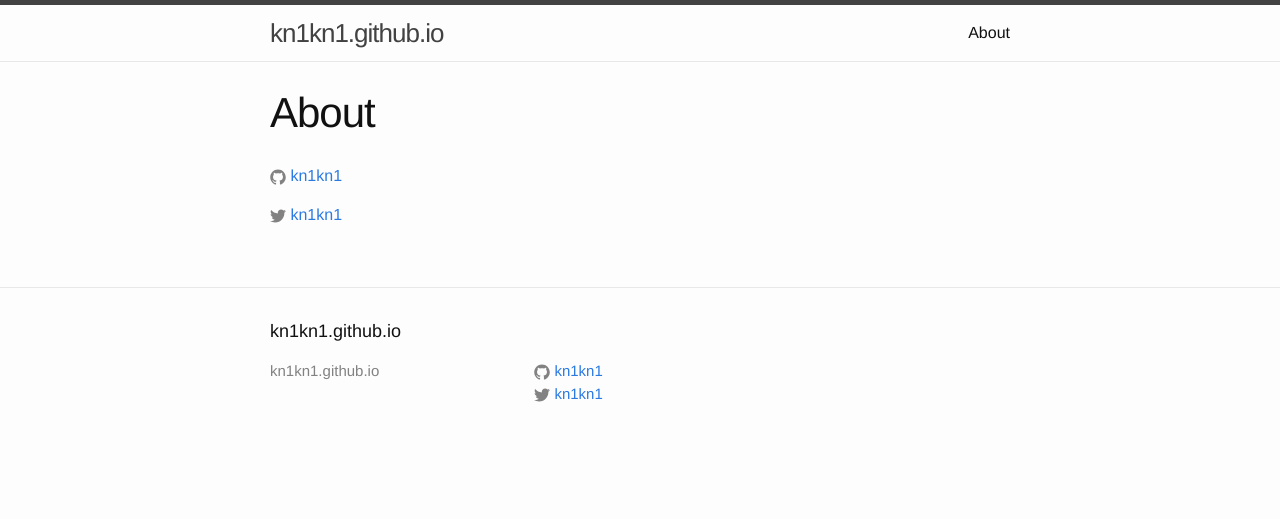
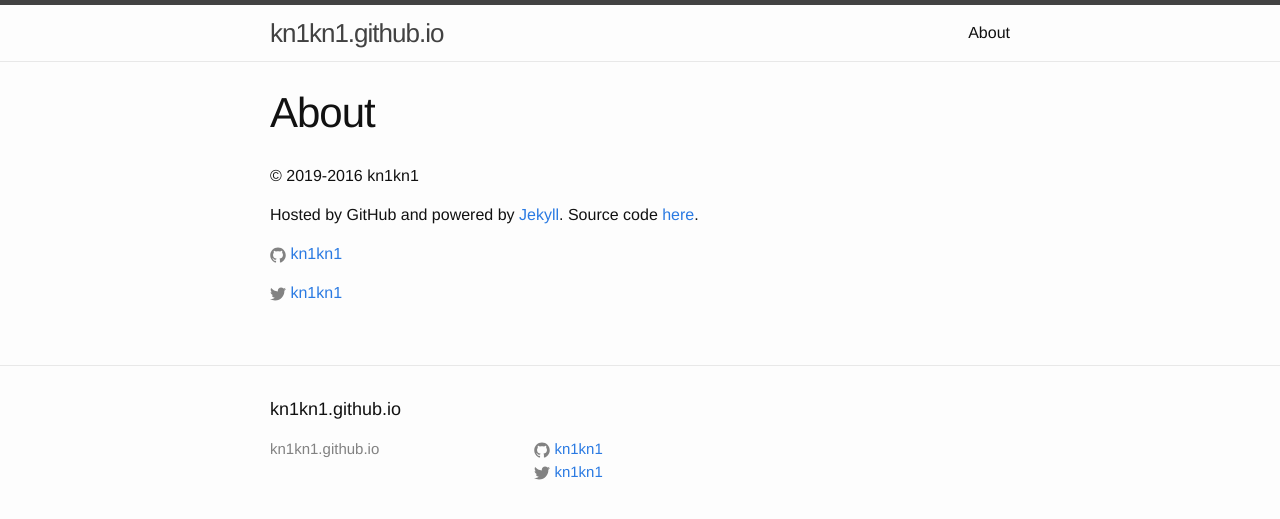
Before and after one commit to kn1kn1/kn1kn1.github.io, a Jekyll site: the page built from about.md, in a window 1280 px wide. Shown: the top 519 px of the page. Built offline with Jekyll 4.4.1, drawn with Linux system fonts in a browser that asks for light colours.

Commit message:
Tweak about page

```diff
--- a/about.md
+++ b/about.md
@@ -4,5 +4,9 @@ title: About
 permalink: /about/
 ---
 
+© 2019-2016 kn1kn1
+
+Hosted by GitHub and powered by [Jekyll](https://github.com/jekyll/jekyll). Source code [here](https://github.com/kn1kn1/kn1kn1.github.io).
+
 {% include icon-github.html username="kn1kn1" %}
 {% include icon-twitter.html username="kn1kn1" %}
```
